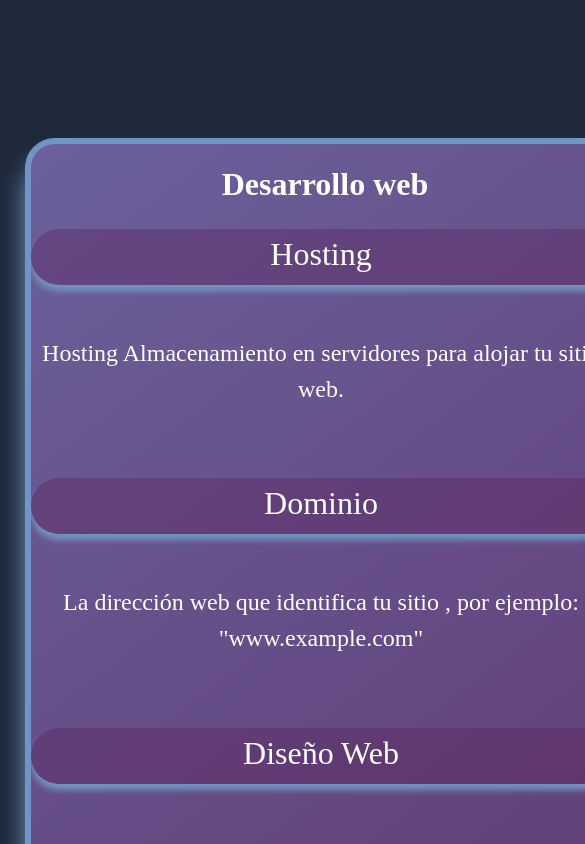
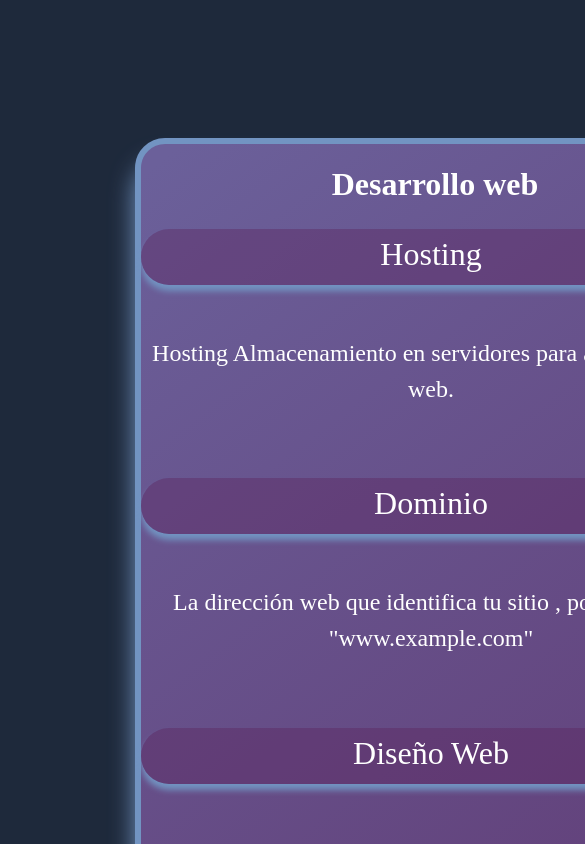
Before and after one commit to Agu1laredu/NavBar-Bootstrap-Tutorial-Youtube, a React (Create React App) app: page / in a window 390 px wide. Shown: the part 3140-3984 px from the top of the page, 585 px wide, since content can reach past the window. Built offline with nearby package versions, Linux system fonts and the light colour scheme.

Commit message:
add servicios responsive destok

```diff
--- a/src/screen/Servicios/servicios.css
+++ b/src/screen/Servicios/servicios.css
@@ -156,8 +156,12 @@
   .ContainerServicios {
     margin-top: -500px;
   }
+
+  .sectionContainerCardServicios {
+    margin-left: 110px;
+  }
   .serviciosCardOne {
-    margin: auto;
+    margin: auto 100px;
     width: 645px;
     height: 1674px;
     flex-shrink: 0;
@@ -167,7 +171,7 @@
     box-shadow: 0px 24px 24px 0px #7294c2;
   }
   .serviciosCardTwo {
-    margin: auto;
+    margin: auto 100px;
     width: 645px;
     height: 1674px;
     flex-shrink: 0;
```
